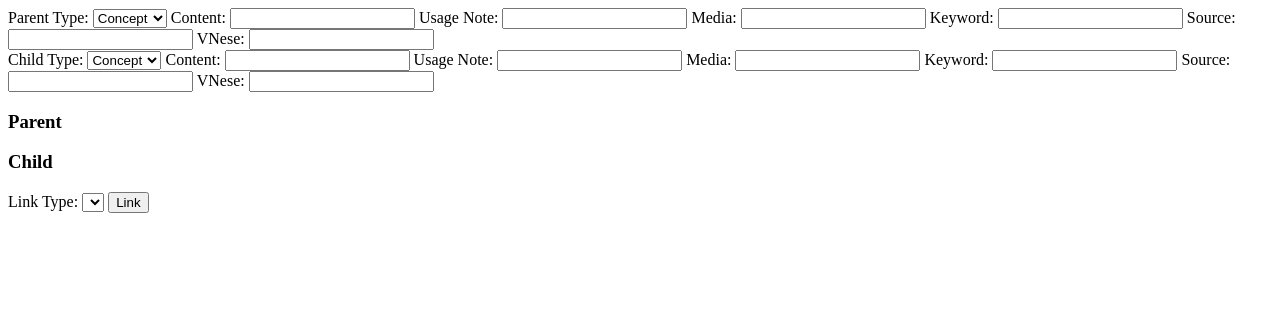
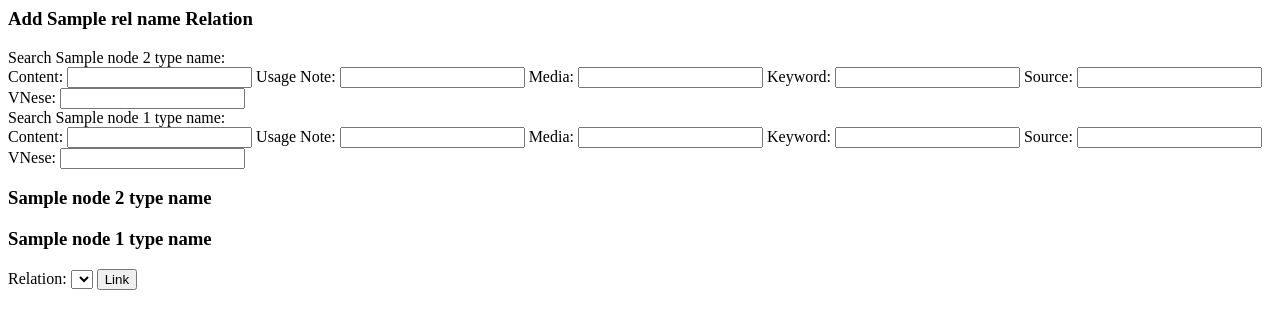
Before and after one commit to dvbui/pvocv, a Flask app: template templates/link_node.html in a window 1280 px wide. Shown: the top 329 px of the page. Run offline with Flask 2, Linux system fonts and the light colour scheme; the template is opened without the code that fills it: most values are stand-ins (such as "Sample title", 1, 10 or a date in 2020); lists and menus that the app fills with data are empty; parts of the project's set-up code (start-up, migrations or seed data) failed here and were passed over.

Commit message:
split pages

```diff
--- a/main.py
+++ b/main.py
@@ -1,4 +1,7 @@
 from flask import *
+from io import BytesIO
+from werkzeug.utils import secure_filename
+import os
 import json
 import register, add_node, search_node, add_link, get_link_type
 import update_node, delete_node
@@ -7,6 +10,7 @@ import delete_link
 import node_overview, pvo_overview
 import get_orphan_node
 import load_backup, get_backup
+import converter
 
 
 # setting constants up
@@ -14,9 +18,12 @@ app = Flask(__name__)
 with open("info.json", "r") as f:
     data = json.load(f)
     app.secret_key = data["app_secret_key"]
-
+    app.config["UPLOAD_FOLDER"] = data["upload_folder"]
 
 common_methods = ["POST", "GET"]
+
+def allowed_file(filename, ALLOWED_EXTENSIONS):
+    return '.' in filename and filename.rsplit('.', 1)[1].lower() in ALLOWED_EXTENSIONS
 
 @app.route('/')
 def index():
@@ -51,7 +58,42 @@ def add_node_page():
     total += render_template("footer.html")
     return total
 
-@app.route("/link_node_page", methods=["POST", "GET"])
+@app.route("/add_concept_page")
+def add_concept_page():
+    """
+    This function represents the Add Concept page
+    The user should be logged in when using this page
+    Returns
+    -------
+    str
+
+    """
+    if not register.check_user_pass(session.get("username"), session.get("password")):
+        return redirect(url_for('index'))
+    total = render_template("pvo.html")
+    total += render_template("add_node.html",username=session.get("username"), password=session.get("password"), node_type=0, node_type_name="Concept")
+    total += render_template("footer.html")
+    return total
+
+
+@app.route("/add_example_page")
+def add_example_page():
+    """
+    This function represents the Add Example page
+    The user should be logged in when using this page
+    Returns
+    -------
+    str
+
+    """
+    if not register.check_user_pass(session.get("username"), session.get("password")):
+        return redirect(url_for('index'))
+    total = render_template("pvo.html")
+    total += render_template("add_node.html",username=session.get("username"), password=session.get("password"), node_type=1, node_type_name="Example")
+    total += render_template("footer.html")
+    return total
+
+@app.route("/link_node_page", methods=common_methods)
 def link_node_page():
     """
     This function represents the Link Node page
@@ -68,7 +110,46 @@ def link_node_page():
     total += render_template("footer.html")
     return total
 
-@app.route("/edit_node_page", methods=["POST", "GET"])
+@app.route("/link_concept_concept_page", methods=common_methods)
+def link_concept_concept_page():
+    """
+    This function represents the Link Concept-Concept page
+    The user should be logged in when using this page
+    Returns
+    -------
+    str
+
+    """
+    if not register.check_user_pass(session.get("username"), session.get("password")):
+        return redirect(url_for('index'))
+    total = render_template("pvo.html")
+    total += render_template("link_node.html",username=session.get("username"),password=session.get("password"),
+                             rel_name="Concept-Concept", node_1_type_name="Parent Concept", node_2_type_name="Child Concept",
+                             node1_type=0, node2_type=0)
+    total += render_template("footer.html")
+    return total
+
+@app.route("/link_example_concept_page", methods=common_methods)
+def link_example_concept_page():
+    """
+    This function represents the Link Example-Concept page
+    The user should be logged in when using this page
+    Returns
+    -------
+    str
+
+    """
+    if not register.check_user_pass(session.get("username"), session.get("password")):
+        return redirect(url_for('index'))
+    total = render_template("pvo.html")
+    total += render_template("link_node.html",username=session.get("username"),password=session.get("password"),
+                             rel_name="Example-Concept", node_1_type_name="Concept", node_2_type_name="Example",
+                             node1_type=0, node2_type=1)
+    total += render_template("footer.html")
+    return total
+
+
+@app.route("/edit_node_page", methods=common_methods)
 def edit_node_page():
     """
     This function represents the Edit Node page
@@ -103,7 +184,7 @@ def orphan_node_page():
     total += render_template("footer.html")
     return total
 
-@app.route("/visualizer", methods=["POST", "GET"])
+@app.route("/visualizer", methods=common_methods)
 def visualizer_page():
     """
     This function outputs the graph containing all Nodes and Edges in the user's PVO
@@ -120,7 +201,7 @@ def visualizer_page():
     total += render_template("footer.html")
     return total
 
-@app.route("/backup", methods=["POST", "GET"])
+@app.route("/backup", methods=common_methods)
 def backup_page():
     """
     This function outputs the backup page
@@ -132,6 +213,53 @@ def backup_page():
     """
     if not register.check_user_pass(session.get("username"), session.get("password")):
         return redirect(url_for('index'))
+    def mdb_file_processor():
+        if request.method == 'POST':
+            # check if the post request has the file part
+            if 'mdb_file' not in request.files:
+                return
+            file = request.files['mdb_file']
+            # if user does not select file, browser also
+            # submit an empty part without filename
+            if file.filename == '':
+                flash('No selected file')
+                return
+            if file and allowed_file(file.filename, ["mdb"]):
+                filename = secure_filename(session.get("username") + file.filename)
+                file_path = os.path.join(app.config['UPLOAD_FOLDER'], filename)
+                file.save(file_path)
+                result = converter.load_mdb_file(session.get("username"), session.get("password"), file_path)
+                if result:
+                    flash("Your data have been loaded")
+                os.remove(file_path)
+
+    def csv_file_processor():
+        if request.method == 'POST':
+            # check if the post request has the file part
+            if 'file1' not in request.files or 'file2' not in request.files:
+                return
+            file1 = request.files['file1']
+            file2 = request.files['file2']
+            # if user does not select file, browser also
+            # submit an empty part without filename
+            if file1.filename == '' or file2.filename == "":
+                flash('No selected file')
+                return
+            if file1 and allowed_file(file1.filename, ["csv"]) and file2 and allowed_file(file2.filename, ["csv"]):
+                file1name = secure_filename(session.get("username") + "1" + file1.filename)
+                file2name = secure_filename(session.get("username") + "2" + file2.filename)
+                file_1_path = os.path.join(app.config['UPLOAD_FOLDER'], file1name)
+                file_2_path = os.path.join(app.config['UPLOAD_FOLDER'], file2name)
+                file1.save(file_1_path)
+                file2.save(file_2_path)
+                result = load_backup.from_file(session.get("username"), session.get("password"), file_1_path, file_2_path)
+                if result:
+                    flash("Your data have been loaded")
+                os.remove(file_1_path)
+                os.remove(file_2_path)
+
+    mdb_file_processor()
+    csv_file_processor()
     total = render_template("pvo.html")
     total += render_template("backup.html",username=session.get("username"), password=session.get("password"))
     total += render_template("footer.html")
@@ -382,3 +510,44 @@ def load_backup_api():
     """
     result = load_backup.main(request.values["username"], request.values["password"], request.values["node_info"], request.values["edge_info"])
     return {"result": result}
+
+@app.route("/file1.csv", methods=common_methods)
+def file1_api():
+    """
+    This function outputs the first back-up csv file
+    Returns
+    -------
+    str
+
+    """
+    result = get_backup.main(session.get("username"), session.get("password"))
+    """
+    The following code is adapted from https://stackoverflow.com/questions/35710361/python-flask-send-file-stringio-blank-files
+    """
+    result = get_backup.main(session.get("username"), session.get("password"))
+    buffer = BytesIO()
+    buffer.write(result["node_info"].encode('utf-8'))
+    buffer.seek(0)
+    return send_file(buffer, as_attachment=True,
+                     attachment_filename='file1.csv',
+                     mimetype='text/csv')
+
+@app.route("/file2.csv", methods=common_methods)
+def file2_api():
+    """
+    This function outputs the second back-up csv file
+    Returns
+    -------
+    str
+
+    """
+    result = get_backup.main(session.get("username"), session.get("password"))
+    """
+    The following code is adapted from https://stackoverflow.com/questions/35710361/python-flask-send-file-stringio-blank-files
+    """
+    buffer = BytesIO()
+    buffer.write(result["edge_info"].encode('utf-8'))
+    buffer.seek(0)
+    return send_file(buffer, as_attachment=True,
+                     attachment_filename='file2.csv',
+                     mimetype='text/csv')
--- a/templates/link_node.html
+++ b/templates/link_node.html
@@ -1,39 +1,35 @@
+
 <input type="hidden" id="username" value="{{ username }}"/>
 <input type="hidden" id="password" value="{{ password }}"/>
+<h3>Add {{ rel_name }} Relation</h3>
 <div id="link_node">
     <div id="link_node_search_bar">
-        Parent Type:
-        <select id="link_node1_type">
-            <option value=0>Concept</option>
-            <option value=1>Example</option>
-        </select>
+        Search {{ node_2_type_name }}:<br>
+        <input type="hidden" id="link_node2_type" value="{{ node2_type }}"/>
+        Content: <input type="text" id="link_node2_content">
+        Usage Note: <input type="text" id="link_node2_usage">
+        Media: <input type="text" id="link_node2_media">
+        Keyword: <input type="text" id="link_node2_keyword">
+        Source: <input type="text" id="link_node2_source">
+        VNese: <input type="text" id="link_node2_vn">
+        <br>
+        Search {{ node_1_type_name }}:<br>
+        <input type="hidden" id="link_node1_type" value="{{ node1_type }}"/>
         Content: <input type="text" id="link_node1_content">
         Usage Note: <input type="text" id="link_node1_usage">
         Media: <input type="text" id="link_node1_media">
         Keyword: <input type="text" id="link_node1_keyword">
         Source: <input type="text" id="link_node1_source">
         VNese: <input type="text" id="link_node1_vn">
-        <br>
-        Child Type:
-        <select id="link_node2_type">
-            <option value=0>Concept</option>
-            <option value=1>Example</option>
-        </select>
-        Content: <input type="text" id="link_node2_content">
-        Usage Note: <input type="text" id="link_node2_usage">
-        Media: <input type="text" id="link_node2_media">
-        Keyword: <input type="text" id="link_node2_keyword">
-        Source: <input type="text" id="link_node2_source">
-        VNese: <input type="text" id="link_node2_vn">
     </div>
-    <h3>Parent</h3>
+    <h3>{{ node_2_type_name }}</h3>
+    <div id="link_node_child_candidates">
+    </div>
+    <h3>{{ node_1_type_name }}</h3>
     <div id="link_node_parent_candidates">
     </div>
-    <h3>Child</h3>
-    <div id="link_node_child_candidates">
-    </div>
     <div id="link_node_actual">
-        Link Type: <select id="link_node_type">
+        Relation: <select id="link_node_type">
         </select>
         <button id="link_node_btn">Link</button>
     </div>
```
Also changed, not shown: templates/add_node.html (+3 -8 lines).
